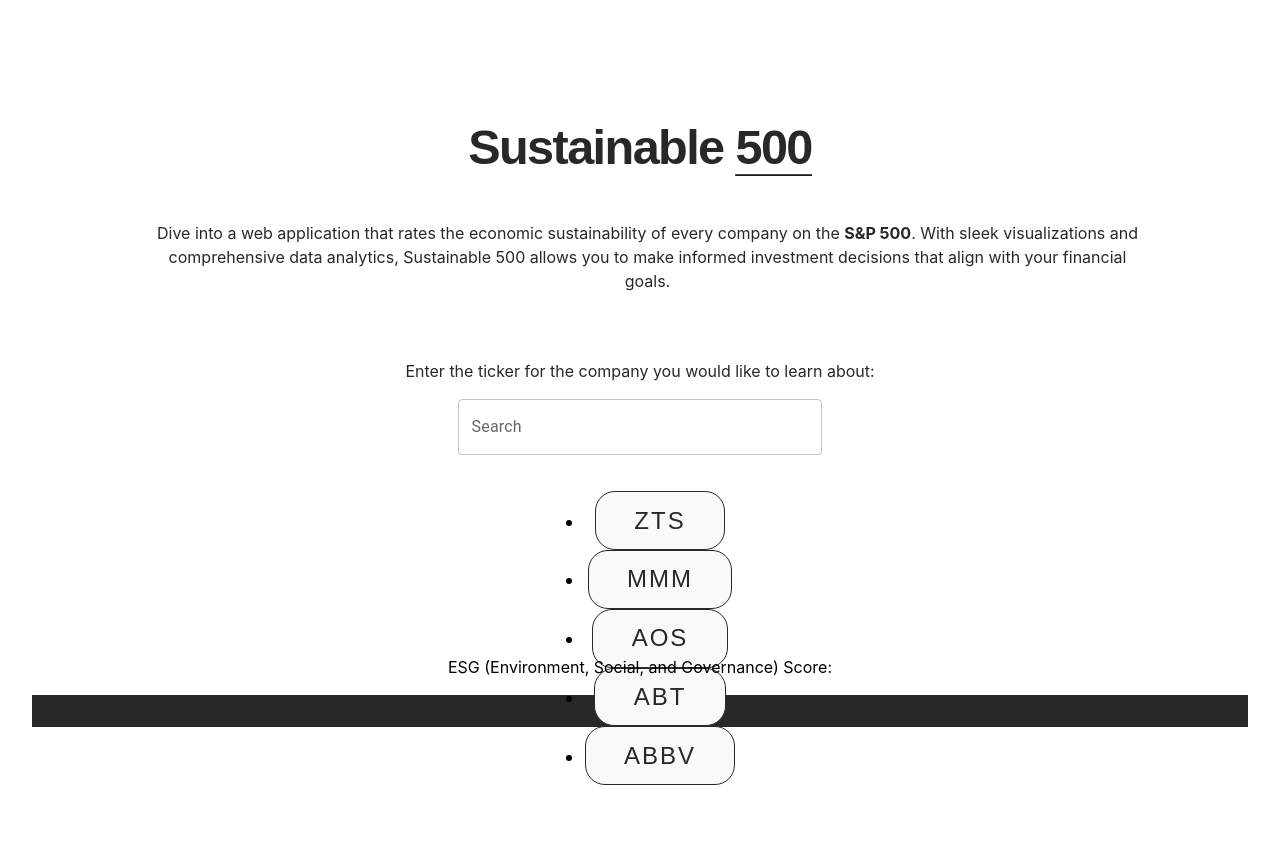
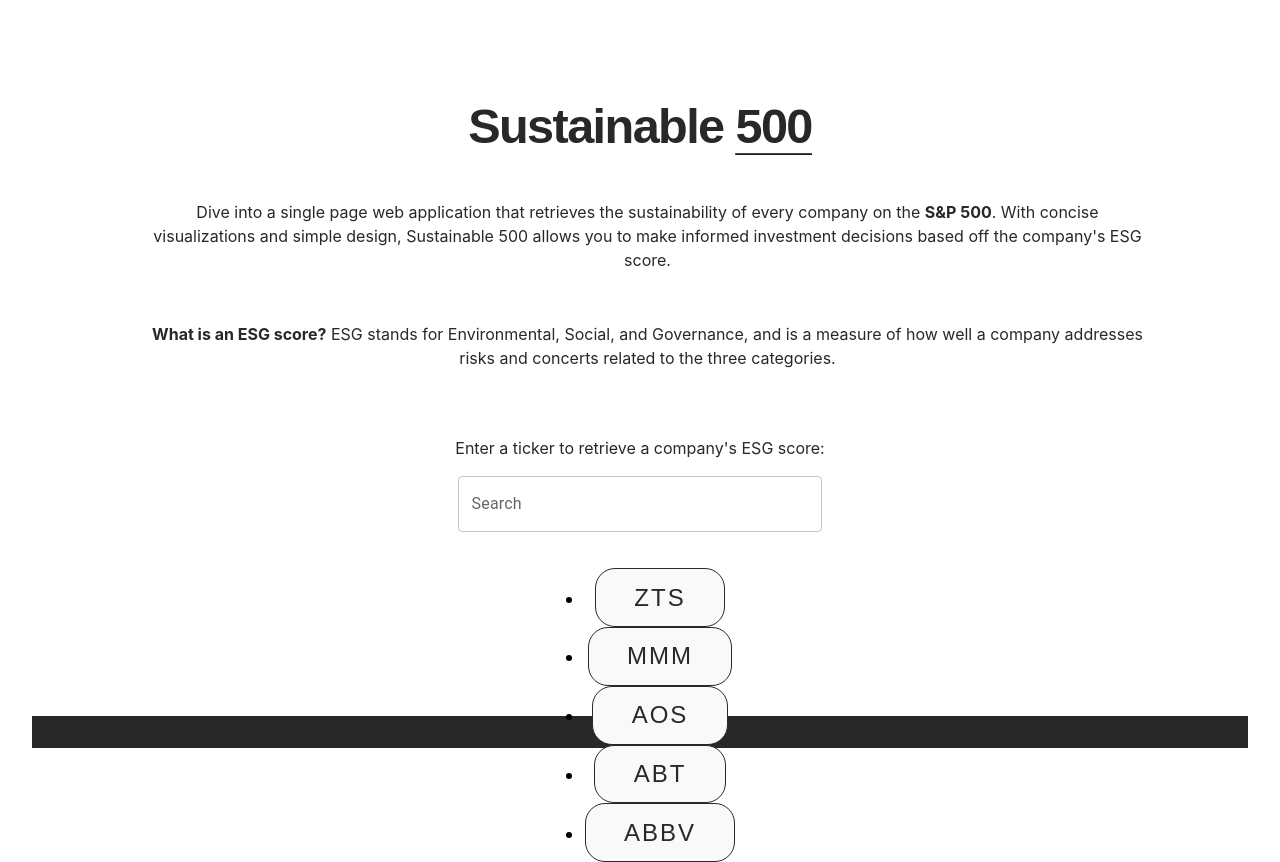
Before and after one commit to SmitasinPharit/Sustainable-500, a React (Create React App) app: page / in a window 1280 px wide. Before the commit the page ends 800 px from the top, so only its background shows below. Built offline with nearby package versions, Linux system fonts and the light colour scheme.

Commit message:
text update

```diff
--- a/src/App.js
+++ b/src/App.js
@@ -21,13 +21,18 @@
         Sustainable <span className="strike">500</span>
       </h1>
       <p className="subheading">
-        Dive into a web application that rates the economic sustainability of
-        every company on the <b>S&P 500</b>. With sleek visualizations and
-        comprehensive data analytics, Sustainable 500 allows you to make
-        informed investment decisions that align with your financial goals.
+        Dive into a single page web application that retrieves the
+        sustainability of every company on the <b>S&P 500</b>. With concise
+        visualizations and simple design, Sustainable 500 allows you to make
+        informed investment decisions based off the company's ESG score.
+      </p>
+      <p className="subheading">
+        <b>What is an ESG score?</b> ESG stands for Environmental, Social, and
+        Governance, and is a measure of how well a company addresses risks and
+        concerts related to the three categories.
       </p>
       <p className="user-instructions">
-        Enter the ticker for the company you would like to learn about:
+        Enter a ticker to retrieve a company's ESG score:
       </p>
       <div className="main">
         <div className="search">
@@ -41,9 +46,9 @@
         </div>
         <List input={inputText} setSelectedCompany={setSelectedCompanyValue} />
       </div>
-        <p className="esg-text">
+      {/* <p className="esg-text">
         ESG (Environment, Social, and Governance) Score:
-        </p>
+      </p> */}
       <div className="card">{selectedCompnayValue}</div>
     </>
   );
```
